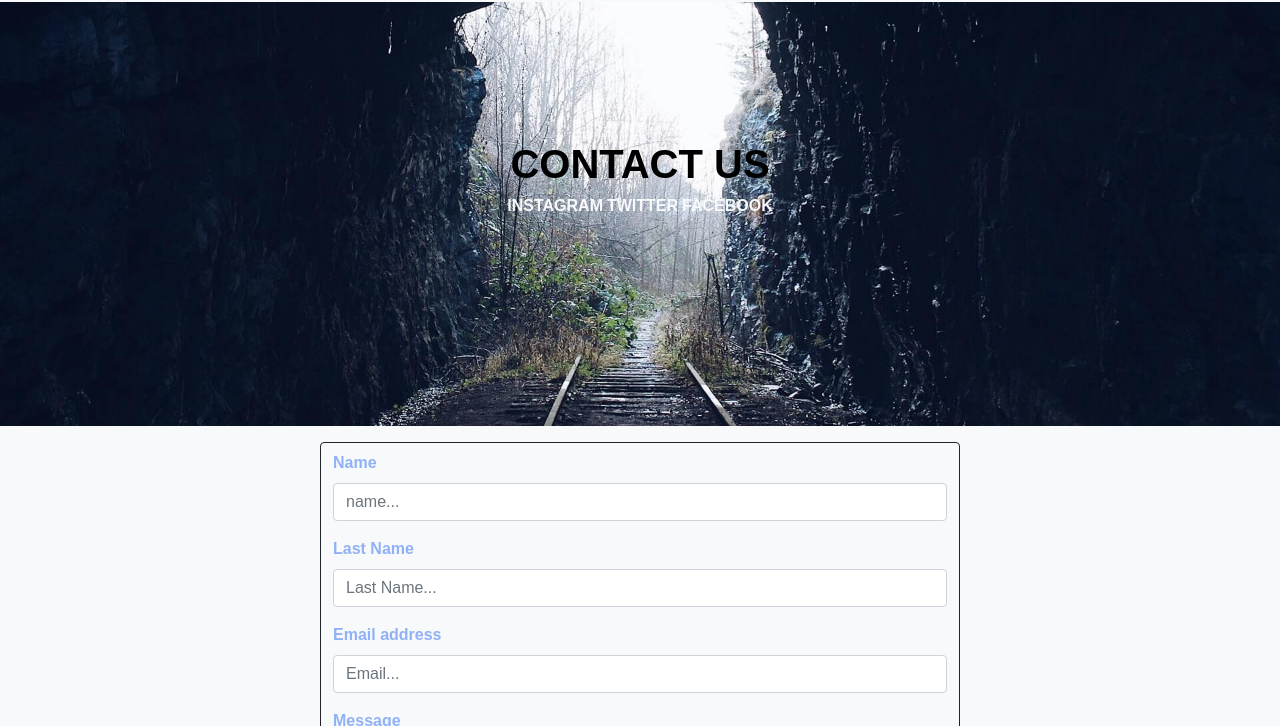
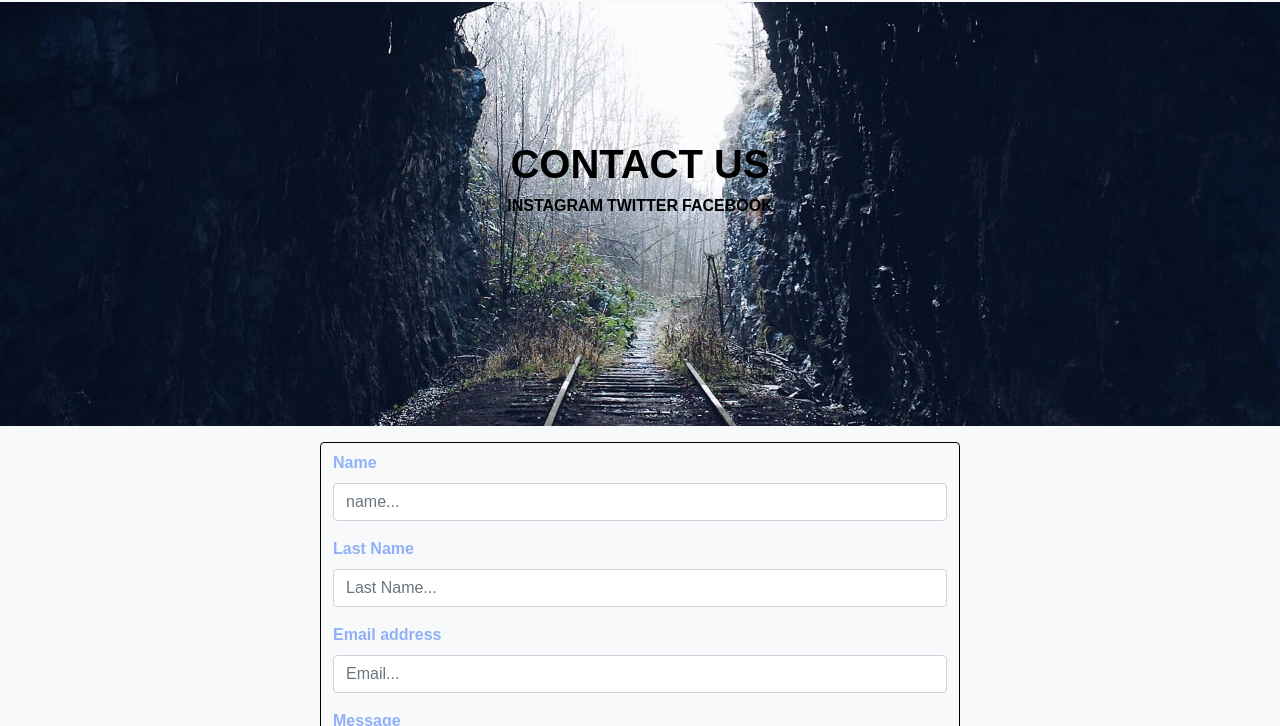
Before and after one commit to stevenske/proyecto_final_esteban_vargas, a plain HTML site: page contact_us.html in a window 1280 px wide. Shown: the part 74-800 px from the top of the page. Drawn offline with nearby package versions, Linux system fonts and the light colour scheme.

Commit message:
new style in page contact us

```diff
--- a/contact_us.html
+++ b/contact_us.html
@@ -41,15 +41,15 @@
         <div class="mx-auto text-black text-uppercase">
             <div class="tittle fs-1 text-center">Contact Us</div>
             <div id="contact__networks" class="d-flex gap-1 justify-content-center rounded lh-3 border-2">
-                <div><a class="text-decoration-none link-light" href="https://www.instagram.com" target="_blank">Instagram</a></div>
-                <div><a class="text-decoration-none link-light" href="https://www.twitter.com" target="_blank">Twitter</a></div>
-                <div><a class="text-decoration-none link-light" href="https://www.facebook.com" target="_blank">Facebook</a></div>
+                <div><a class="text-decoration-none" href="https://www.instagram.com" target="_blank">Instagram</a></div>
+                <div><a class="text-decoration-none" href="https://www.twitter.com" target="_blank">Twitter</a></div>
+                <div><a class="text-decoration-none" href="https://www.facebook.com" target="_blank">Facebook</a></div>
             </div>
         </div>
     </div>
     <div id="form" class="bg-light container-fluid">
         <div class="row d-flex justify-content-center">
-            <form class="bg-light col-md-6 my-3 rounded py-2 border border-dark">
+            <form class="bg-light col-md-6 my-3 rounded py-2 border-plan">
                 <div class="mb-3">
                     <label for="name" class="form-label">Name</label>
                     <input type="name" class="form-control" placeholder="name...">
--- a/styles/_contact_us.scss
+++ b/styles/_contact_us.scss
@@ -2,6 +2,16 @@
     background-image: map-get($banners-img , banner__contac_us);
     @include banners-position (bottom)
 }
-#contact__networks a:hover{
-    color: #000;
+
+#contact__networks{
+    a{
+        transition: 300ms;
+        color: black;
+        &:hover{
+            color: $main-color;
+            border-bottom: 1px solid;
+            padding-bottom: .5rem;
+        }
+    }
+
 }
```
Also changed, not shown: styles/_offerts.scss (line endings or trailing spaces), styles/styles.css, 1 other file.
